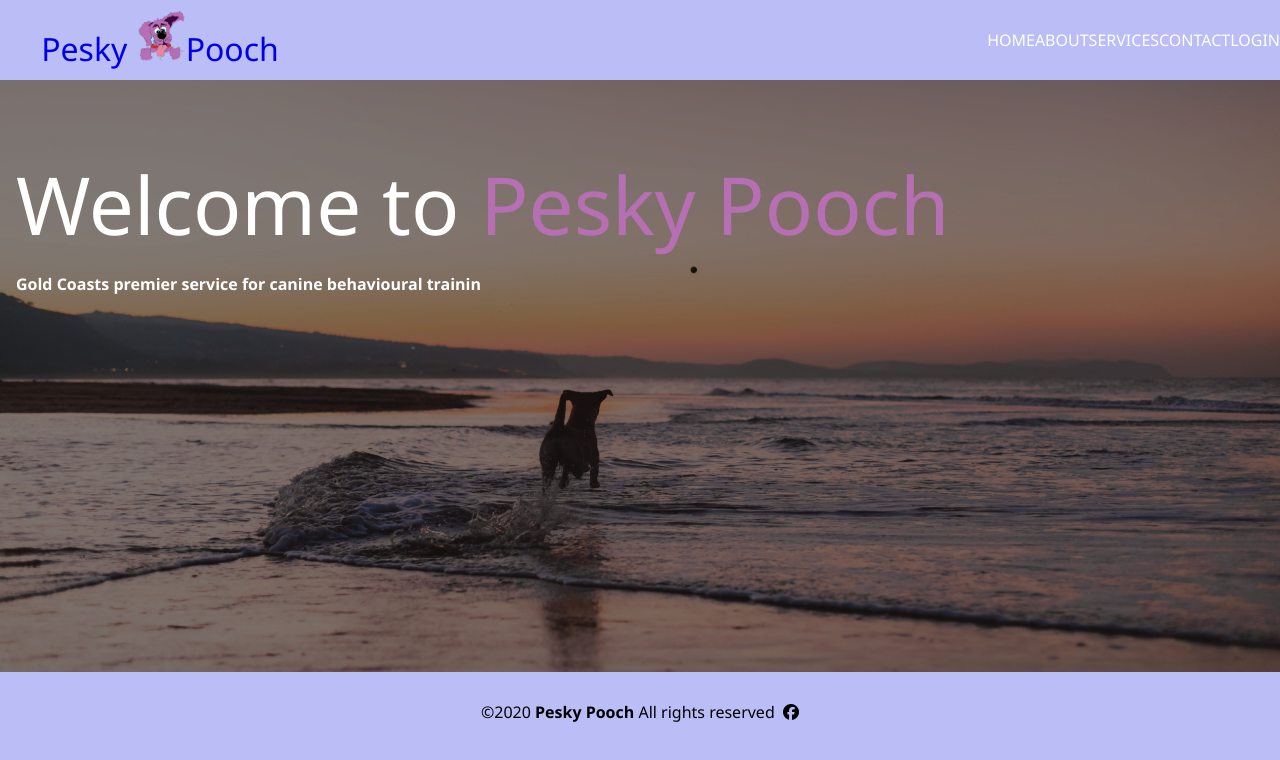
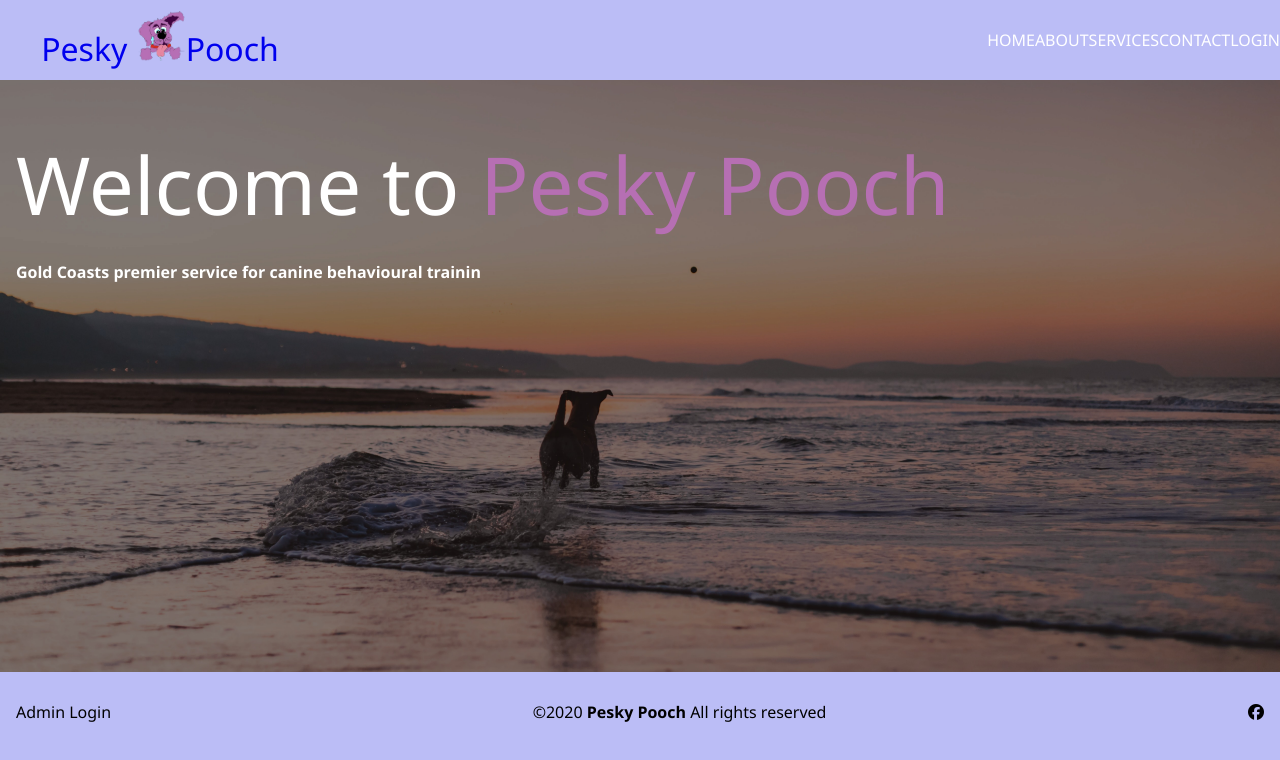
Before and after one commit to nickf94/T3A2_Pesky_Pooch, a React (Create React App) app in the folder src/client/: page / in a window 1280 px wide. Shown: the top 760 px of the page. Built offline with nearby package versions, Linux system fonts and the light colour scheme.

Commit message:
Finished styling the footer

```diff
--- a/src/client/src/components/TypeWriterFeature.js
+++ b/src/client/src/assets/TypeWriterFeature.js
@@ -1,4 +1,4 @@
-export class TypeWriter {
+class TypeWriter {
   //A constructor is just a method that runs when the object is 'initialized/manifested/put-into-action/' by the a class(TypeWriter)
   constructor(txtElement, words, wait = 1500) {
     //txtElement is the html-span, 'words' will come from the data-words html attribute!
--- a/src/client/src/components/Footer.js
+++ b/src/client/src/components/Footer.js
@@ -4,10 +4,9 @@ export default class Footer extends Component {
   render() {
     return (
       <footer className="footer">
-        <p>
-          ©2020 <b>Pesky Pooch</b> All rights reserved &nbsp;
-          <i className="fab fa-facebook" />
-        </p>
+        <p className="admin-login">Admin Login</p>
+        <p>©2020 <b>Pesky Pooch</b> All rights reserved</p>
+        <p className="social-icons"><i className="fab fa-facebook" /></p>
       </footer>
     );
   }
--- a/src/client/src/pages/Home.js
+++ b/src/client/src/pages/Home.js
@@ -1,7 +1,7 @@
 import React, { Component } from 'react';
 import { Link } from 'react-router-dom'
 import '../styles/home.scss'
-import "../components/TypeWriterFeature";
+import "../assets/TypeWriterFeature.js";
 
 export const Home  = () => (
   <React.Fragment>
@@ -10,8 +10,7 @@ export const Home  = () => (
         <h1>Welcome to <span className="secondary-text">Pesky Pooch</span></h1>
         <h3>Gold Coasts premier service for canine
           <span class="txt-type" data-wait="3000" data-words='[" behavioural training" ," fitness"
-          ," grooming", " sitting", " massage therapy" ]'>
-        </span></h3>
+          ," grooming", " sitting", " massage therapy" ]'></span></h3>
       </div>
     </div>
   </React.Fragment>
--- a/src/client/src/styles/global.scss
+++ b/src/client/src/styles/global.scss
@@ -27,18 +27,20 @@
 
 .footer {
   display: flex;
-  flex-direction: column;
-  justify-content: space-evenly;
+  flex-direction: row;
+  justify-content: space-between;
   align-items: center;
+  padding: 1rem;
   height: 5rem;
+  bottom: 0;
   background: rgba($color: $babyblue, $alpha: 1.0);
-  // DALE: Commented out styling for footer as i believe a more 'minimal' approach fits nicer.
 
-  p {
-    // background: rgb(60, 55, 68);
-    // border-radius: 0.5rem;
-    // color: $ceramic;
-    padding: 1rem;
+  &.admin-login-link {
+    align-self: flex-start;
+  }
+
+  &.social-icons {
+    align-self: flex-end;
   }
 }
 
--- a/src/client/src/styles/home.scss
+++ b/src/client/src/styles/home.scss
@@ -30,7 +30,7 @@
 // Secondary header
 margin-top: 3rem;
 color: #fff;
-line-height: 1.5;
+line-height: 5rem;
 
     h1, .secondary-text {
         font-size: 5rem;
```
